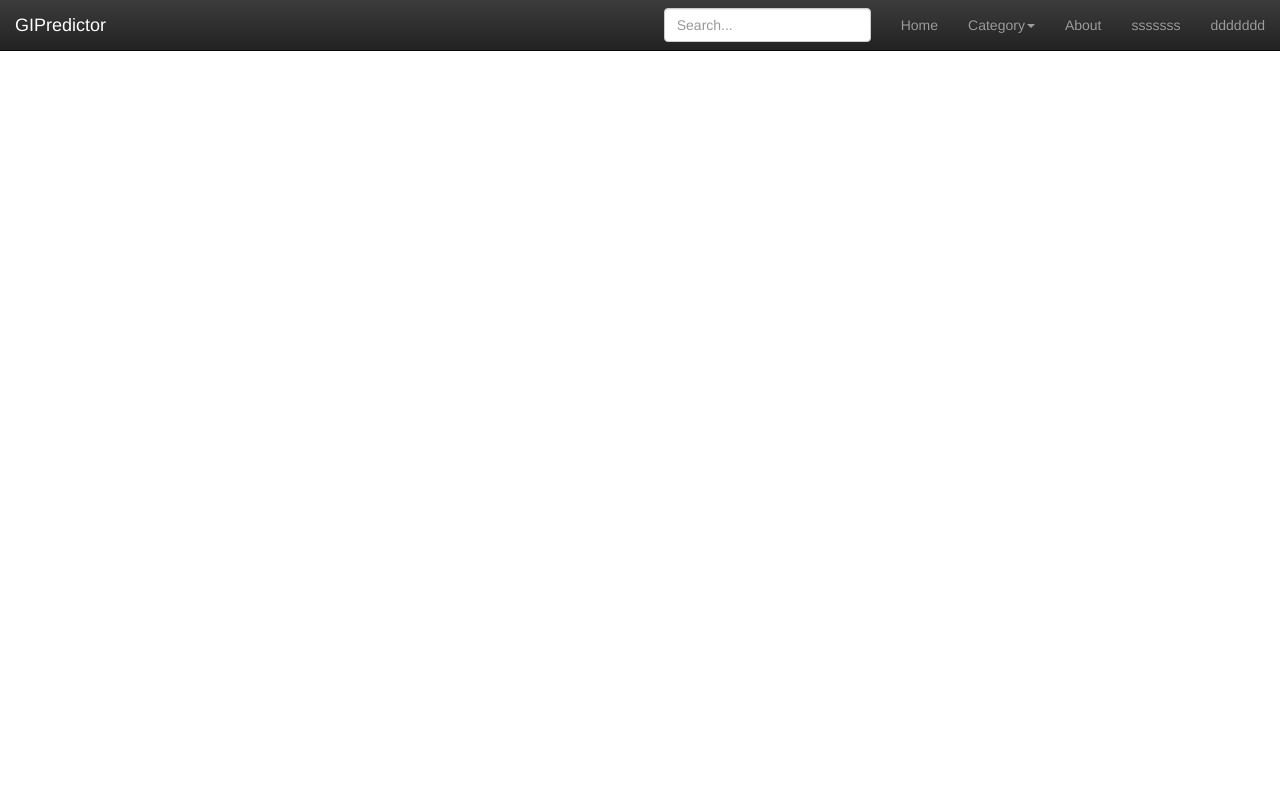
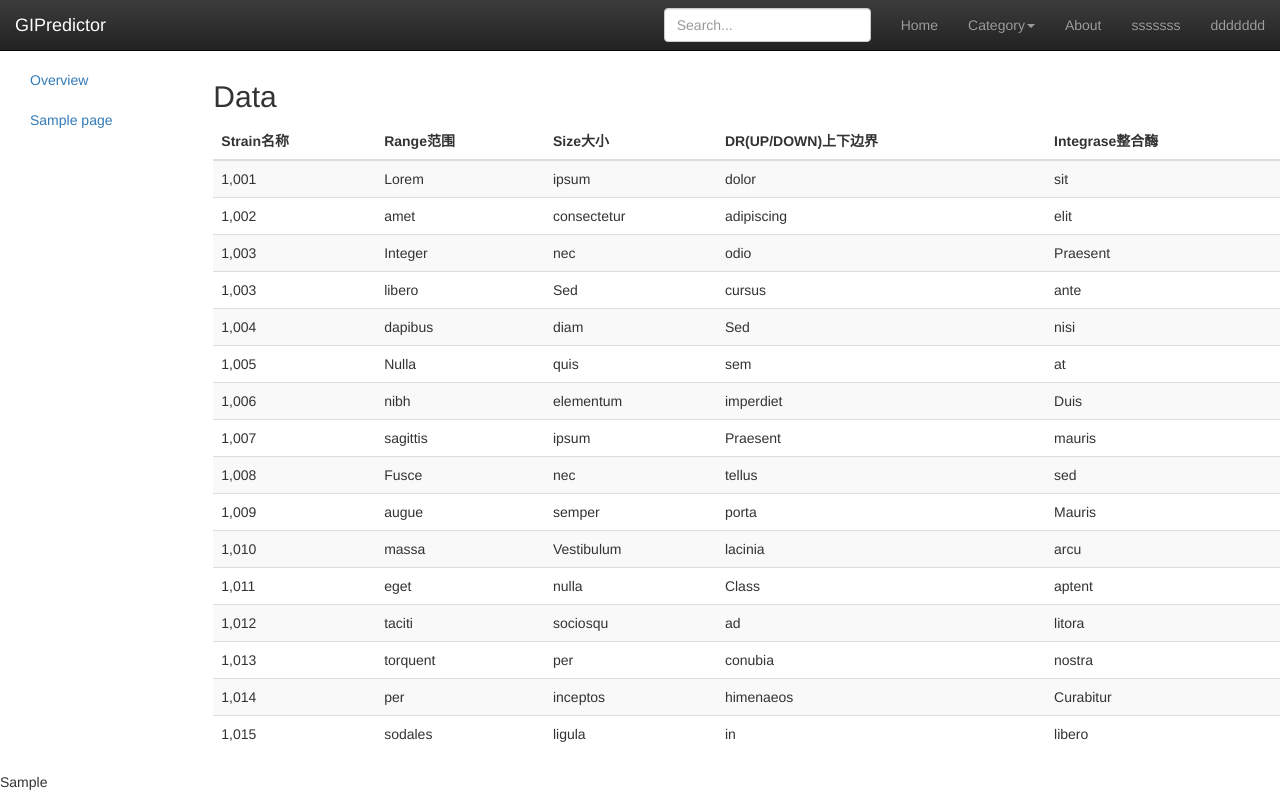
Before and after one commit to liuweqia/GIPredictor, a Django app: template templates/gip/data.html in a window 1280 px wide. Run offline with Django 3.2, Linux system fonts and the light colour scheme; tables that the repository leaves empty hold one stand-in row (values such as "Sample post"); the template is opened without the code that fills it: values that come from a table or form of the project are taken from there, most other values are stand-ins (such as "Sample title", 1, 10 or a date in 2020); parts of the project's set-up code (start-up, migrations or seed data) failed here and were passed over; some libraries are stand-ins or nearby versions.

Commit message:
更改了一些东西

```diff
--- a/gip/admin.py
+++ b/gip/admin.py
@@ -5,6 +5,7 @@ from .models import Category, Page, LastName, Data
 
 class CategoryAdmin(admin.ModelAdmin):
     list_display = ('name',)
+    prepopulated_fields = {'slug': ('name',)}
 
 
 class PageAdmin(admin.ModelAdmin):
--- a/gip/models.py
+++ b/gip/models.py
@@ -1,9 +1,15 @@
 from django.db import models
+from django.template.defaultfilters import slugify
 
 
 class Category(models.Model):
     name = models.CharField(max_length=250, unique=True)
     views = models.IntegerField(default=0)
+    slug = models.SlugField(null=True, blank=True)
+
+    def save(self, *args, **kwargs):
+        self.slug = slugify(self.name)
+        super(Category, self).save(*args, **kwargs)
 
     class Meta:
         ordering = ['name']
--- a/gip/urls.py
+++ b/gip/urls.py
@@ -5,6 +5,7 @@ from gip import views
 urlpatterns = patterns('',
         url(r'^$', views.category, name='category'),
         url(r'^about/$', views.about, name='about'),
+        url(r'^page/(?P<category_name_slug>[\w\-]+)/$', views.page, name='page'),
 
 
 )
--- a/templates/base.html
+++ b/templates/base.html
@@ -50,7 +50,7 @@
                         <li class="dropdown"><a href="{% url 'category' %}" class="dropdown-toggle" data-toggle="dropdown" role="button" aria-haspopup="true" aria-expanded="false">Category<span class="caret"></span></a>
                             <ul class="dropdown-menu">
                                 {% for category in categories %}
-                                    <li><a href="{% url 'category' %}">{{ category.name }}</a></li>
+                                    <li><a href="/gip/page/{{ category.slug }}">{{ category.name }}</a></li>
                                 {% endfor %}
                                 <li role="separator" class="divider"></li>
                                 <li><a href="{% url 'category' %}">all</a></li>
--- a/templates/gip/data.html
+++ b/templates/gip/data.html
@@ -5,5 +5,154 @@
 {% block title %}index{% endblock %}
 
 {% block body_block %}
+    <br/>
+    <br/>
+    <br/>
+
+    <div class="col-sm-3 col-md-2 sidebar">
+          <ul class="nav nav-sidebar ">
+            <li class="active"><a href="#overview">Overview <span class="sr-only">(current)</span></a></li>
+          </ul>
+          {% if pages %}
+              <ul class="nav nav-sidebar">
+                  {% for page in pages %}
+                      <li><a href="#">{{ page.sub_name }}</a></li>
+                  {% endfor %}
+              </ul>
+          {% else %}
+              <strong>there are no page here.</strong><br/>
+          {% endif %}
+        </div>
+
+    <h2 class="sub-header">Data</h2>
+          <div class="table-responsive">
+            <table class="table table-striped">
+              <thead>
+                <tr>
+                  <th>Strain名称</th>
+                  <th>Range范围</th>
+                  <th>Size大小</th>
+                  <th>DR(UP/DOWN)上下边界</th>
+                  <th>Integrase整合酶</th>
+                </tr>
+              </thead>
+              <tbody>
+                <tr>
+                  <td>1,001</td>
+                  <td>Lorem</td>
+                  <td>ipsum</td>
+                  <td>dolor</td>
+                  <td>sit</td>
+                </tr>
+                <tr>
+                  <td>1,002</td>
+                  <td>amet</td>
+                  <td>consectetur</td>
+                  <td>adipiscing</td>
+                  <td>elit</td>
+                </tr>
+                <tr>
+                  <td>1,003</td>
+                  <td>Integer</td>
+                  <td>nec</td>
+                  <td>odio</td>
+                  <td>Praesent</td>
+                </tr>
+                <tr>
+                  <td>1,003</td>
+                  <td>libero</td>
+                  <td>Sed</td>
+                  <td>cursus</td>
+                  <td>ante</td>
+                </tr>
+                <tr>
+                  <td>1,004</td>
+                  <td>dapibus</td>
+                  <td>diam</td>
+                  <td>Sed</td>
+                  <td>nisi</td>
+                </tr>
+                <tr>
+                  <td>1,005</td>
+                  <td>Nulla</td>
+                  <td>quis</td>
+                  <td>sem</td>
+                  <td>at</td>
+                </tr>
+                <tr>
+                  <td>1,006</td>
+                  <td>nibh</td>
+                  <td>elementum</td>
+                  <td>imperdiet</td>
+                  <td>Duis</td>
+                </tr>
+                <tr>
+                  <td>1,007</td>
+                  <td>sagittis</td>
+                  <td>ipsum</td>
+                  <td>Praesent</td>
+                  <td>mauris</td>
+                </tr>
+                <tr>
+                  <td>1,008</td>
+                  <td>Fusce</td>
+                  <td>nec</td>
+                  <td>tellus</td>
+                  <td>sed</td>
+                </tr>
+                <tr>
+                  <td>1,009</td>
+                  <td>augue</td>
+                  <td>semper</td>
+                  <td>porta</td>
+                  <td>Mauris</td>
+                </tr>
+                <tr>
+                  <td>1,010</td>
+                  <td>massa</td>
+                  <td>Vestibulum</td>
+                  <td>lacinia</td>
+                  <td>arcu</td>
+                </tr>
+                <tr>
+                  <td>1,011</td>
+                  <td>eget</td>
+                  <td>nulla</td>
+                  <td>Class</td>
+                  <td>aptent</td>
+                </tr>
+                <tr>
+                  <td>1,012</td>
+                  <td>taciti</td>
+                  <td>sociosqu</td>
+                  <td>ad</td>
+                  <td>litora</td>
+                </tr>
+                <tr>
+                  <td>1,013</td>
+                  <td>torquent</td>
+                  <td>per</td>
+                  <td>conubia</td>
+                  <td>nostra</td>
+                </tr>
+                <tr>
+                  <td>1,014</td>
+                  <td>per</td>
+                  <td>inceptos</td>
+                  <td>himenaeos</td>
+                  <td>Curabitur</td>
+                </tr>
+                <tr>
+                  <td>1,015</td>
+                  <td>sodales</td>
+                  <td>ligula</td>
+                  <td>in</td>
+                  <td>libero</td>
+                </tr>
+              </tbody>
+            </table>
+          </div>
+
+    {{ ss }}
 
 {% endblock %}
```
Also changed, not shown: gip/views.py (+17 -1 lines), templates/gip/category.html (+8 -2 lines).
